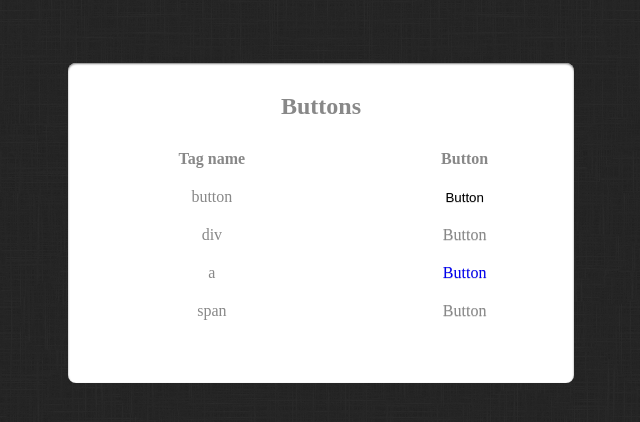
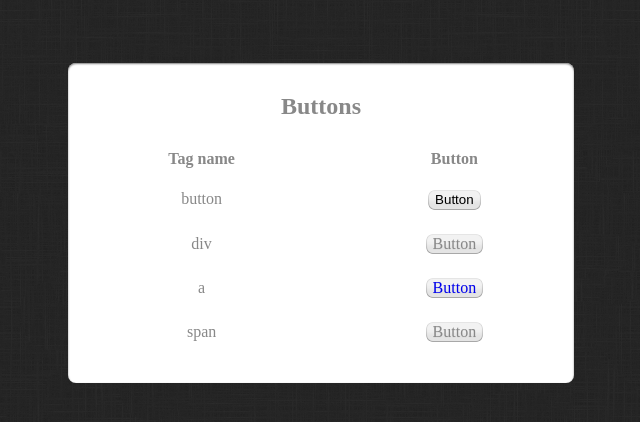
Before and after one commit to birhoff/yuri-test-cases, a plain HTML site: page index.html in a window 1280 px wide. Shown: the whole page, without its empty margins (319-959 px from the left). Drawn offline with Linux system fonts and the light colour scheme.

Commit message:
add css reading of sprite for bg images of button

```diff
--- a/blocks/button/button.css
+++ b/blocks/button/button.css
@@ -1,9 +1,82 @@
 .case-button {
+    /* clear <button> styles */
+    border: none;
+    padding: 0;
+
+    margin: 0 8px;
     text-shadow: 0 1px 0 #ddd;
     cursor: pointer;
     display: inline-block;
-    background: transparent url(../images/buttons/buttons.png);
+    background: url(images/def-button.png) repeat-x 0 -120px;
+    height: 24px;
+    line-height: 24px;
     white-space: nowrap;
-    border: 0;
     text-decoration: none;
+    outline: none;
+    position: relative;
+     /* CSS3 for comfort of new browsers */
+    -webkit-touch-callout: none;
+    -webkit-user-select: none;
+     -khtml-user-select: none;
+       -moz-user-select: -moz-none;
+        -ms-user-select: none;
+            user-select: none;
 }
+
+.case-button:before {
+    position: absolute;
+    height: 24px;
+    width: 8px;
+    background: url(images/def-button.png) -10px -96px no-repeat;
+    content: '';
+    display: block;
+    top: 0;
+    right: 100%;
+}
+
+.case-button:after {
+    position: absolute;
+    height: 24px;
+    width: 8px;
+    background: url(images/def-button.png) 0 -96px no-repeat;
+    content: '';
+    display: block;
+    top: 0;
+    left: 100%;
+}
+
+.case-button:hover {
+    background-position: 0 -72px;
+}
+
+.case-button:hover:before {
+    background-position: -10px -48px;
+}
+
+.case-button:hover:after {
+    background-position: 0 -48px;
+}
+
+.case-button:focus {
+    background-position: 0 -24px;
+}
+
+.case-button:focus:before {
+    background-position: -10px 0;
+}
+
+.case-button:focus:after {
+    background-position: 0 0;
+}
+
+.case-button:active {
+    background-position: 0 -168px;
+}
+
+.case-button:active:before {
+    background-position: -10px -145px;
+}
+
+.case-button:active:after {
+    background-position: 0 -145px;
+}
```
Also changed, not shown: blocks/button/backgrounds.css (deleted, +0 -26 lines), blocks/button/backgrounds.png (deleted), blocks/button/images/button-focus-bg.png (deleted), blocks/button/images/button-focus-left.png (deleted), blocks/button/images/button-focus-right.png (deleted), blocks/button/images/button-hover-bg.png (deleted), blocks/button/images/button-hover-left.png (deleted), blocks/button/images/button-hover-right.png (deleted), blocks/button/images/button-normal-bg.png (deleted), blocks/button/images/button-normal-left.png (deleted), blocks/button/images/button-normal-right.png (deleted), blocks/button/images/button-press-bg.png (deleted), blocks/button/images/button-press-left.png (deleted), blocks/button/images/button-press-right.png (deleted), 2 more files.
